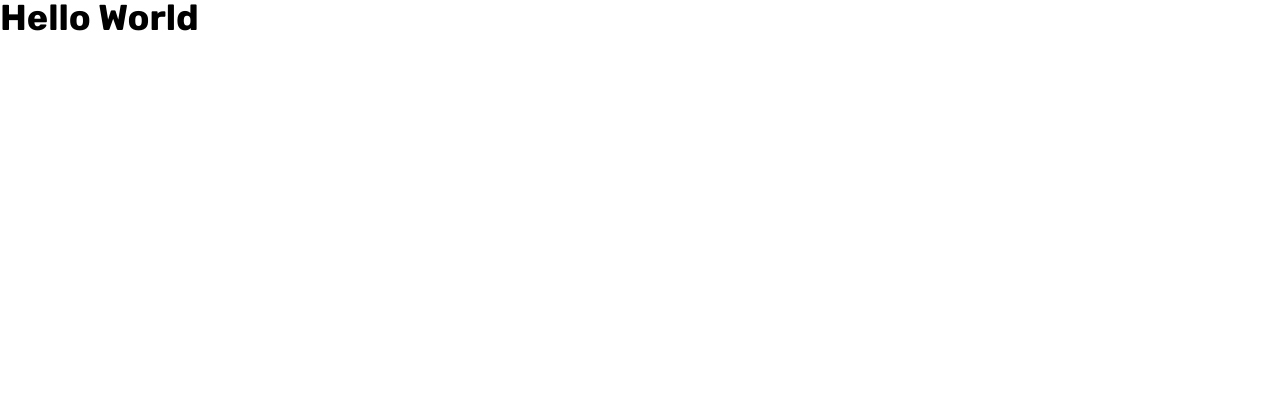
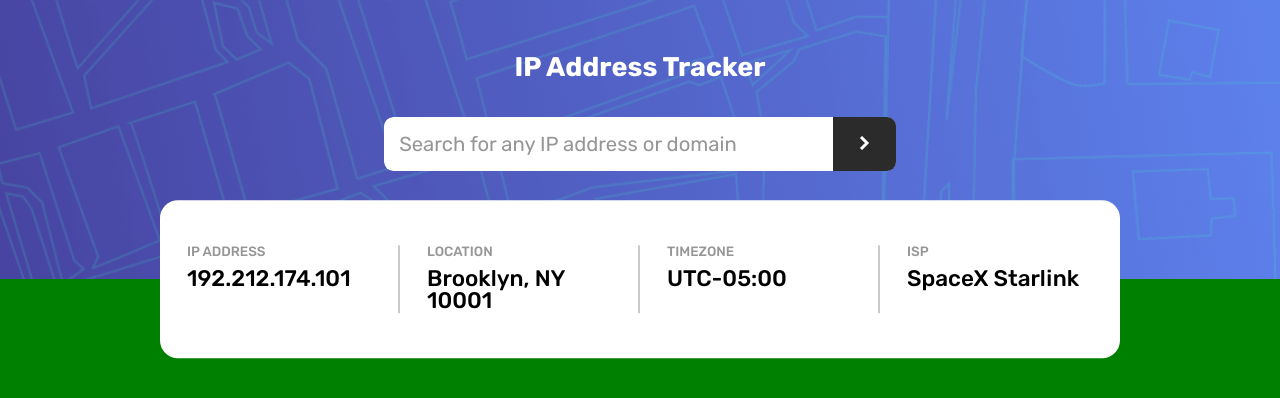
Before and after one commit to daniel-g-p/ip-address-tracker, a website: page public/index.html in a window 1280 px wide. Drawn offline with Linux system fonts and the light colour scheme.

Commit message:
style ip address search form and output

```diff
--- a/public/index.html
+++ b/public/index.html
@@ -10,7 +10,46 @@
 </head>
 
 <body>
-    <h1>Hello World</h1>
+    <header class="header">
+        <h1 class="heading-1">IP Address Tracker</h1>
+        <form action="" class="search-form">
+            <div class="input-group">
+                <input type="text" name="searchQuery" class="input-group__input" placeholder="Search for any IP address or domain">
+                <button class="input-group__button">
+                    <img src="img/icon-arrow.svg" alt="Search">
+                </button>
+            </div>
+        </form>
+        <!-- <div class="theme">
+            <span class="theme__label"></span>
+            <input type="checkbox" id="theme" class="theme__input">
+            <label for="theme">
+                <div class="theme__toggle"></div>
+            </label>
+        </div> -->
+    </header>
+    <main class="main">
+        <div class="result">
+            <div class="result__group result__group--ip">
+                <h2 class="heading-2">IP Address</h2>
+                <p class="result__output result__output--ip">192.212.174.101</p>
+            </div>
+            <div class="result__group result__group--location">
+                <h2 class="heading-2">Location</h2>
+                <p class="result__output result__output--location">Brooklyn, NY 10001</p>
+            </div>
+            <div class="result__group result__group--timezone">
+                <h2 class="heading-2">Timezone</h2>
+                <p class="result__output result__output--timezone">UTC-05:00</p>
+            </div>
+            <div class="result__group result__group--timezone">
+                <h2 class="heading-2">ISP</h2>
+                <p class="result__output result__output--timezone">SpaceX Starlink</p>
+            </div>
+        </div>
+        <div class="map">
+        </div>
+    </main>
     <script src="js/main.js"></script>
 </body>
 
--- a/scss/_absracts.scss
+++ b/scss/_absracts.scss
@@ -0,0 +1,3 @@
+$color-black: hsl(0, 0%, 17%);
+$color-grey: hsl(0, 0%, 59%);
+$color-white: hsl(0, 0%, 100%);
--- a/scss/_base.scss
+++ b/scss/_base.scss
@@ -1,3 +1,4 @@
+@use "./absracts" as *;
 @font-face {
     font-family: "Rubik";
     src: url("fonts/rubik-bold.woff2") format("woff2"), url("fonts/rubik-bold.woff") format("woff");
@@ -33,4 +34,8 @@ html {
 
 body {
     box-sizing: border-box;
+    width: 100vw;
+    height: 100vh;
+    display: flex;
+    flex-direction: column;
 }
--- a/scss/_components.scss
+++ b/scss/_components.scss
@@ -0,0 +1,80 @@
+@use "./absracts" as *;
+.heading-1 {
+    font-size: 1.5rem;
+    color: $color-white;
+    margin-bottom: 2rem;
+}
+
+.heading-2 {
+    font-size: 0.75rem;
+    font-weight: 500;
+    text-transform: uppercase;
+    color: $color-grey;
+    margin-bottom: 0.5rem;
+}
+
+.result {
+    position: absolute;
+    top: 0;
+    left: 50%;
+    transform: translate(-50%, -50%);
+    background-color: $color-white;
+    border-radius: 1rem;
+    width: 75vw;
+    display: flex;
+    justify-content: space-between;
+    padding: 2.5rem 0;
+    &__group {
+        padding: 0 1.5rem;
+        flex: 0 0 25%;
+        &:not(:last-child) {
+            border-right: 2px solid rgba($color-grey, 0.5);
+        }
+    }
+    &__output {
+        font-size: 1.25rem;
+        font-weight: 500;
+    }
+}
+
+.input-group {
+    position: relative;
+    border-radius: 0.5rem;
+    overflow: hidden;
+    &__input {
+        font: 400 112.5%/1 "Rubik", sans-serif;
+        background-color: $color-white;
+        padding: 0.75em;
+        border-radius: 0.5rem;
+        outline: none;
+        border: none;
+        width: 40vw;
+        transition: background-color 0.25s ease;
+        &:focus,
+        &:hover {
+            background-color: darken($color-white, 5%);
+        }
+        &::placeholder {
+            color: $color-grey;
+        }
+    }
+    &__button {
+        position: absolute;
+        top: 0;
+        right: 0;
+        background-color: $color-black;
+        height: 100%;
+        width: 3.5rem;
+        outline: none;
+        border: none;
+        cursor: pointer;
+        transition: background-color 0.25s ease;
+        &:hover {
+            background-color: darken($color-black, 10%);
+        }
+    }
+}
+
+.search-form {
+    margin-bottom: 0;
+}
--- a/scss/_layout.scss
+++ b/scss/_layout.scss
@@ -0,0 +1,16 @@
+.header {
+    position: relative;
+    background-image: url("../img/pattern-bg.png");
+    background-size: cover;
+    background-position: center;
+    display: flex;
+    flex-direction: column;
+    align-items: center;
+    padding: 3rem 0 6rem;
+}
+
+.main {
+    position: relative;
+    background-color: green;
+    flex-grow: 1;
+}
```
Also changed, not shown: public/css/main.css, 1 other file.
